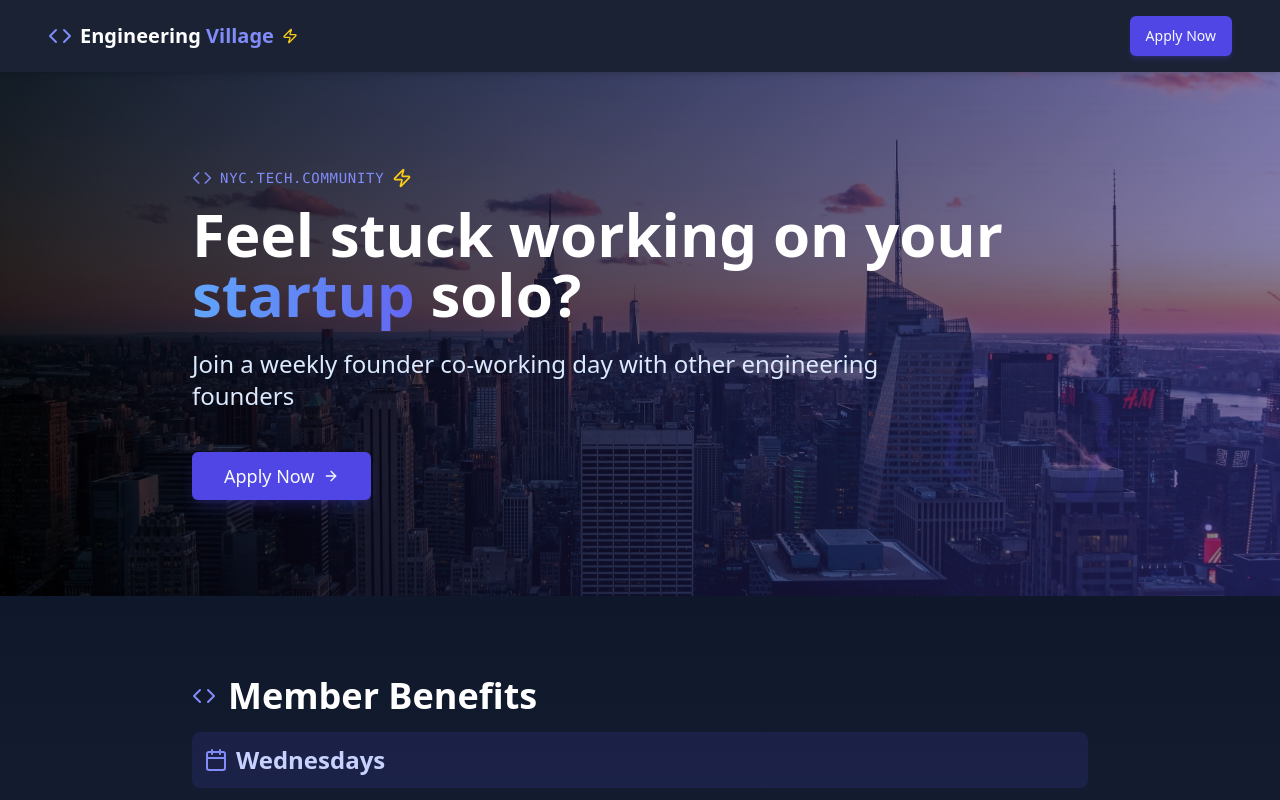
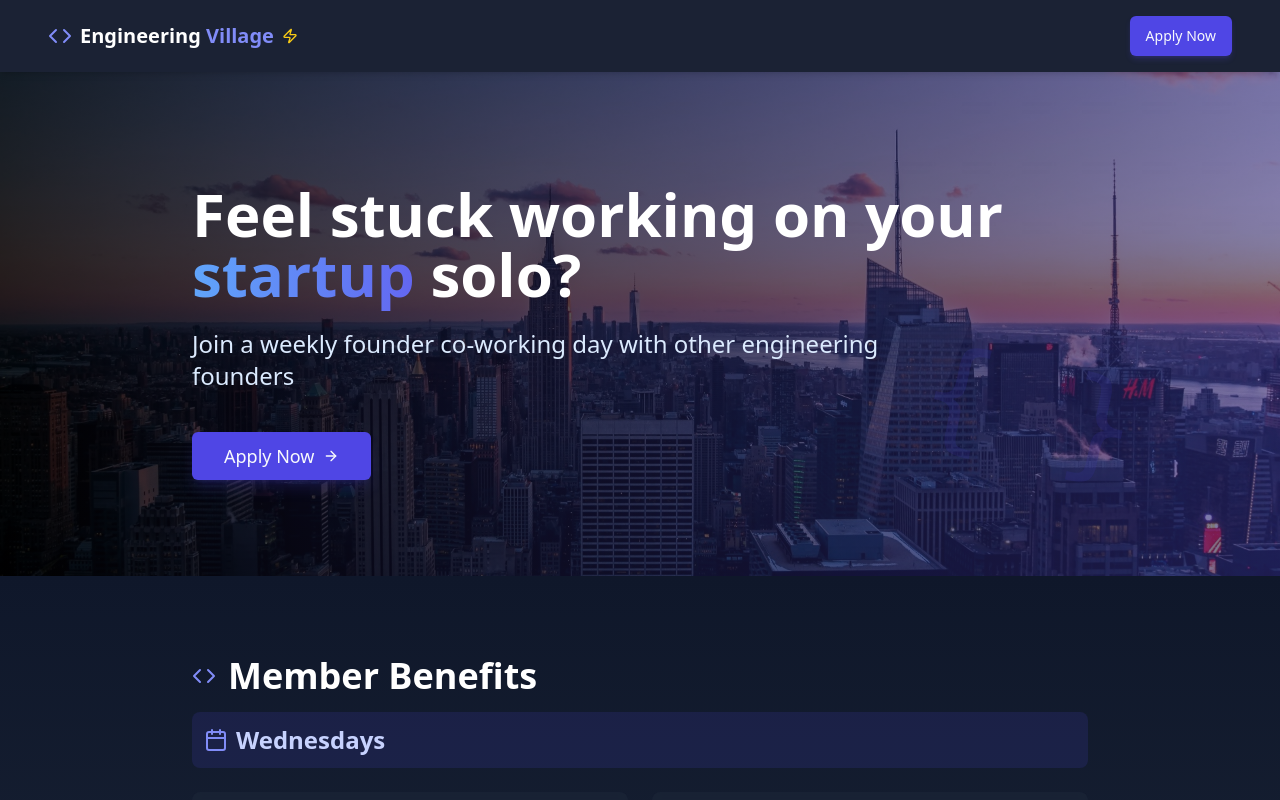
Before and after one commit to yazgiraldoa/engineer-village, a React (Vite) app: page / in a window 1280 px wide. Shown: the top 800 px of the page. Built offline with nearby package versions, Linux system fonts and the light colour scheme.

Commit message:
Visual edit in Lovable
Edited UI in Lovable

```diff
--- a/src/components/Hero.tsx
+++ b/src/components/Hero.tsx
@@ -20,9 +20,9 @@ const Hero = () => {
         <div className="animate-fade-up">
           {/* Tech Element */}
           <div className="flex items-center gap-2 mb-4 text-indigo-400">
-            <Code size={20} className="animate-pulse" />
-            <span className="text-sm font-mono tracking-wider">NYC.TECH.COMMUNITY</span>
-            <Zap size={20} className="text-yellow-400" />
+
+
+
           </div>
 
           <h1 className="text-4xl md:text-5xl lg:text-6xl font-bold text-white mb-6 leading-tight">
```
